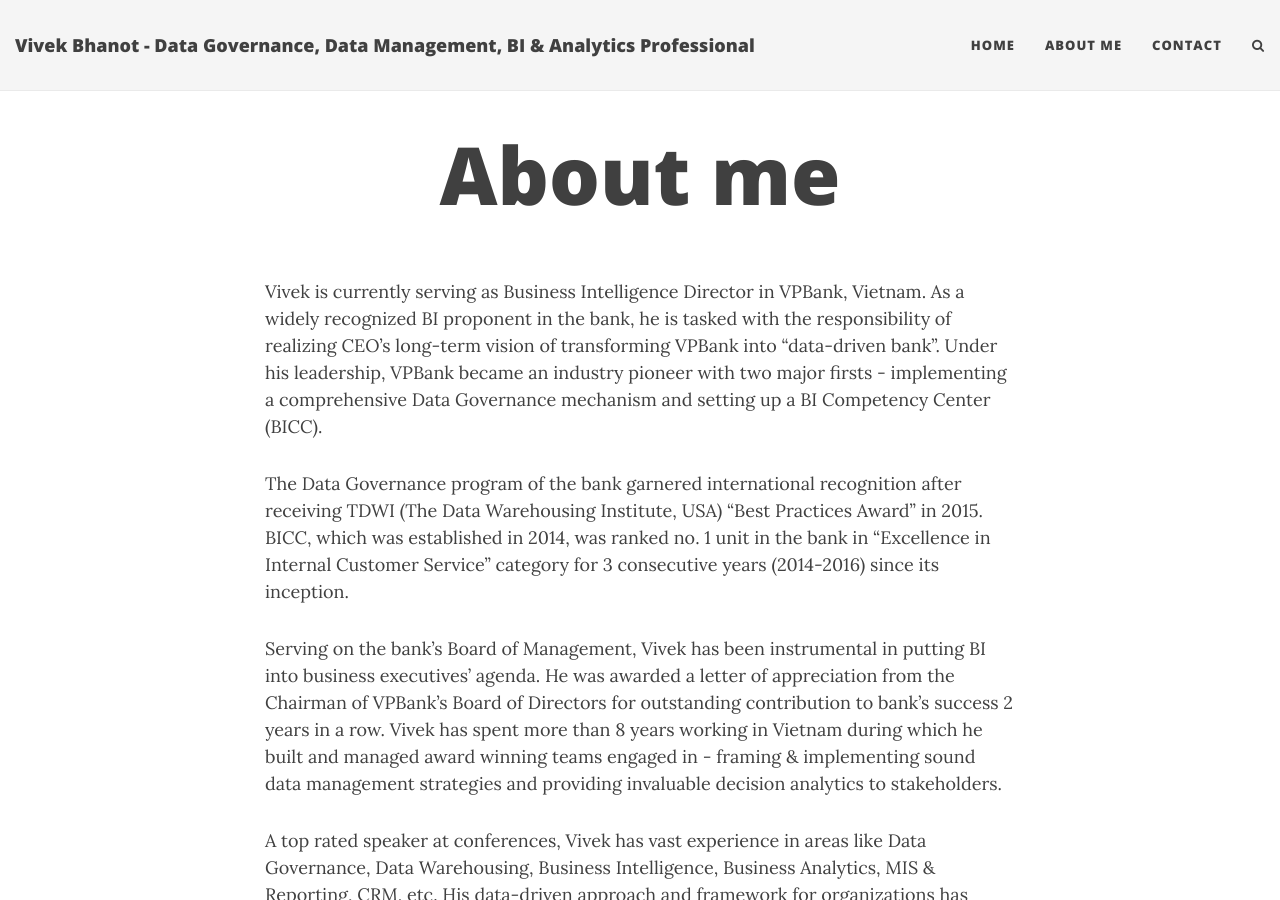
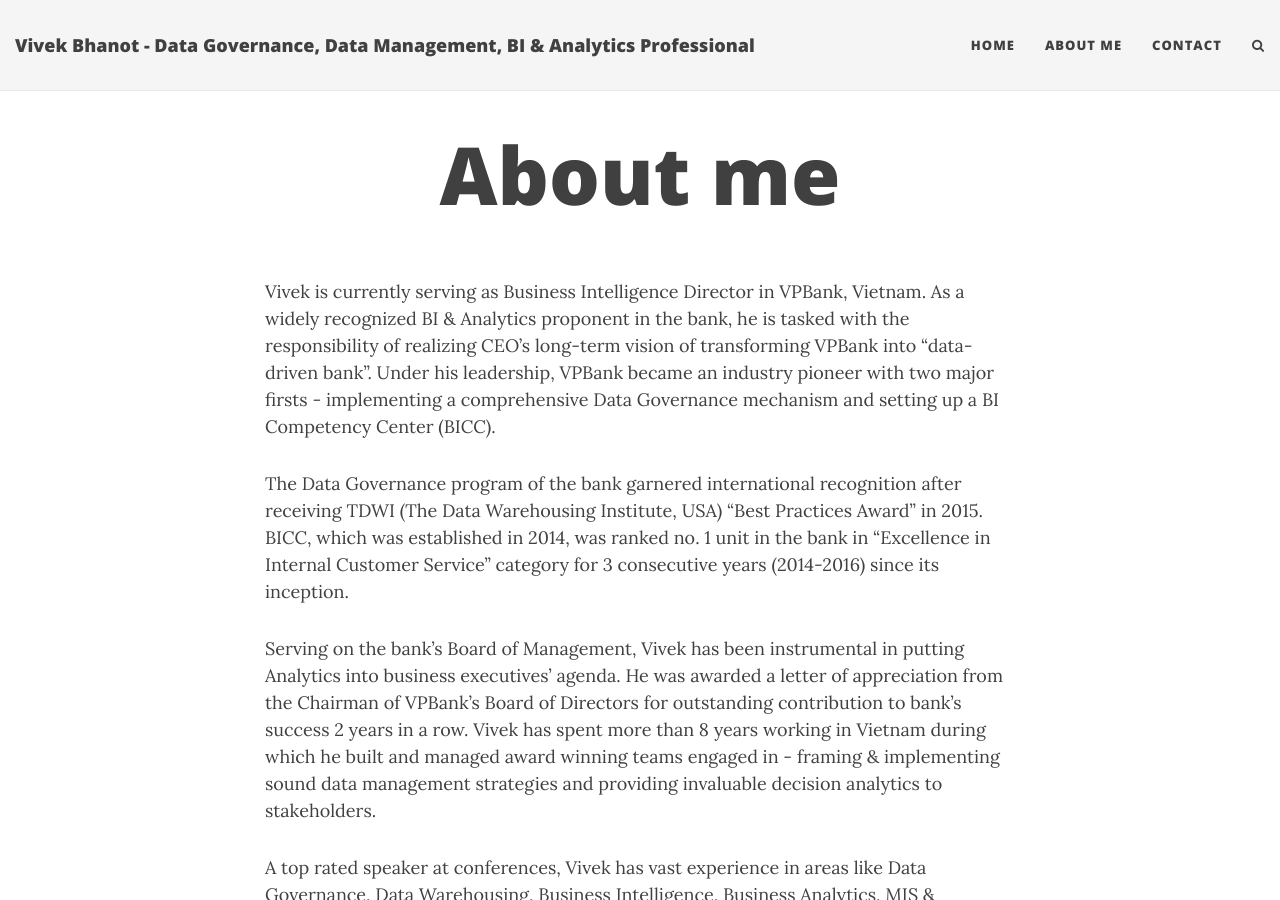
Before and after one commit to vivekbhanot/vivekbhanot.github.io, a Jekyll site: the page built from aboutme.md, in a window 1280 px wide and 900 px high. Built offline with Jekyll 4.4.1, drawn with Linux system fonts in a browser that asks for light colours; nearby versions of some CDN libraries.

Commit message:
Update aboutme.md

```diff
--- a/aboutme.md
+++ b/aboutme.md
@@ -6,7 +6,7 @@
 ---
 
 Vivek is currently serving as Business Intelligence Director in VPBank, Vietnam.
-As a widely recognized BI proponent in the bank, he is tasked with the responsibility of realizing
+As a widely recognized BI & Analytics proponent in the bank, he is tasked with the responsibility of realizing
 CEO’s long-term vision of transforming VPBank into “data-driven bank”. Under his leadership, VPBank became
 an industry pioneer with two major firsts - implementing a comprehensive Data Governance mechanism and setting
 up a BI Competency Center (BICC).
@@ -17,7 +17,7 @@
 category for 3 consecutive years (2014-2016) since its inception.
 
 Serving on the bank’s Board of Management, Vivek has been instrumental in putting
-BI into business executives’ agenda. He was awarded a letter of appreciation from
+Analytics into business executives’ agenda. He was awarded a letter of appreciation from
 the Chairman of VPBank’s Board of Directors for outstanding contribution to bank’s success 2 years in a row.
 Vivek has spent more than 8 years working in Vietnam during which he built and
 managed award winning teams engaged in - framing & implementing sound data management strategies and
```
